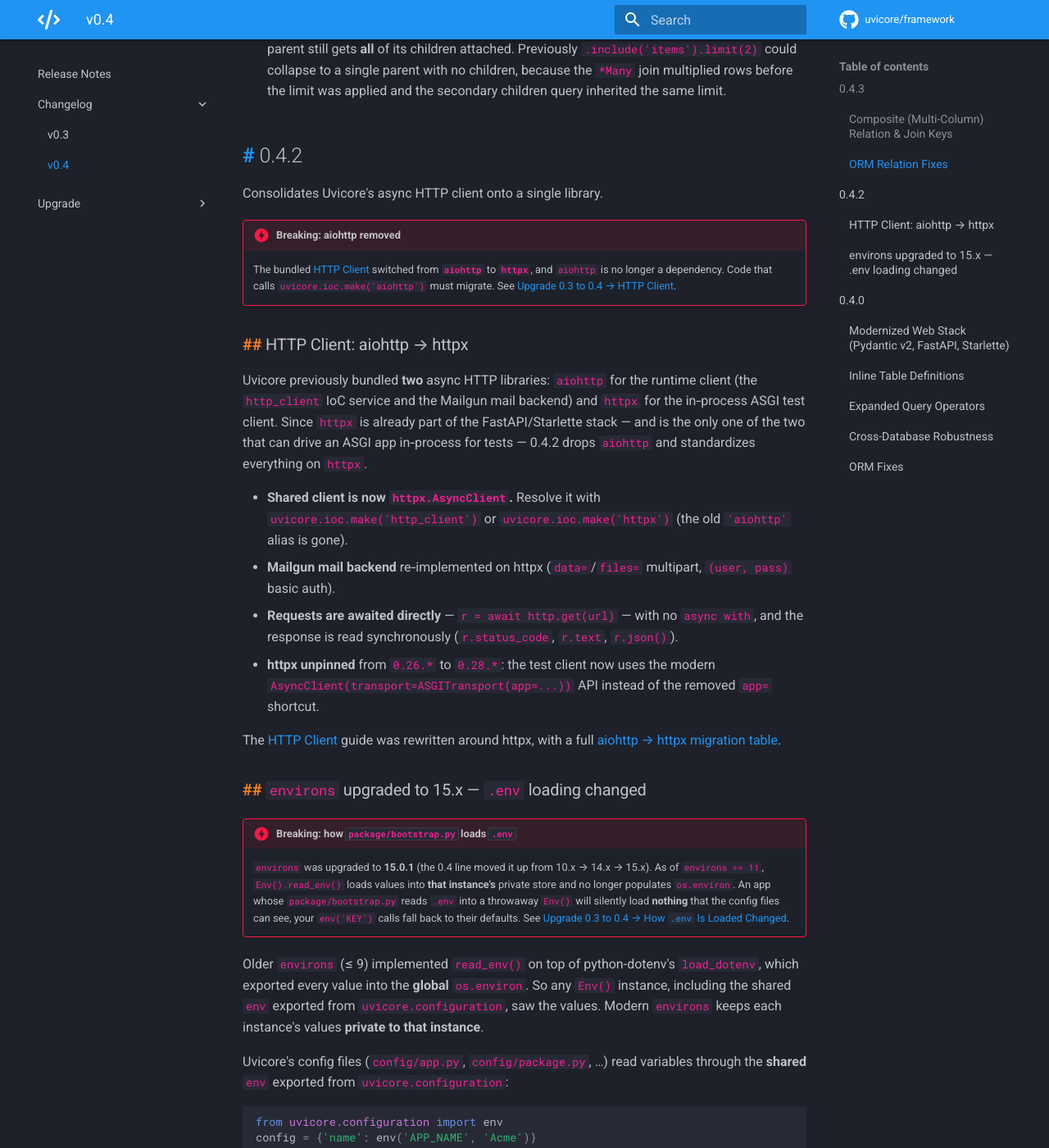
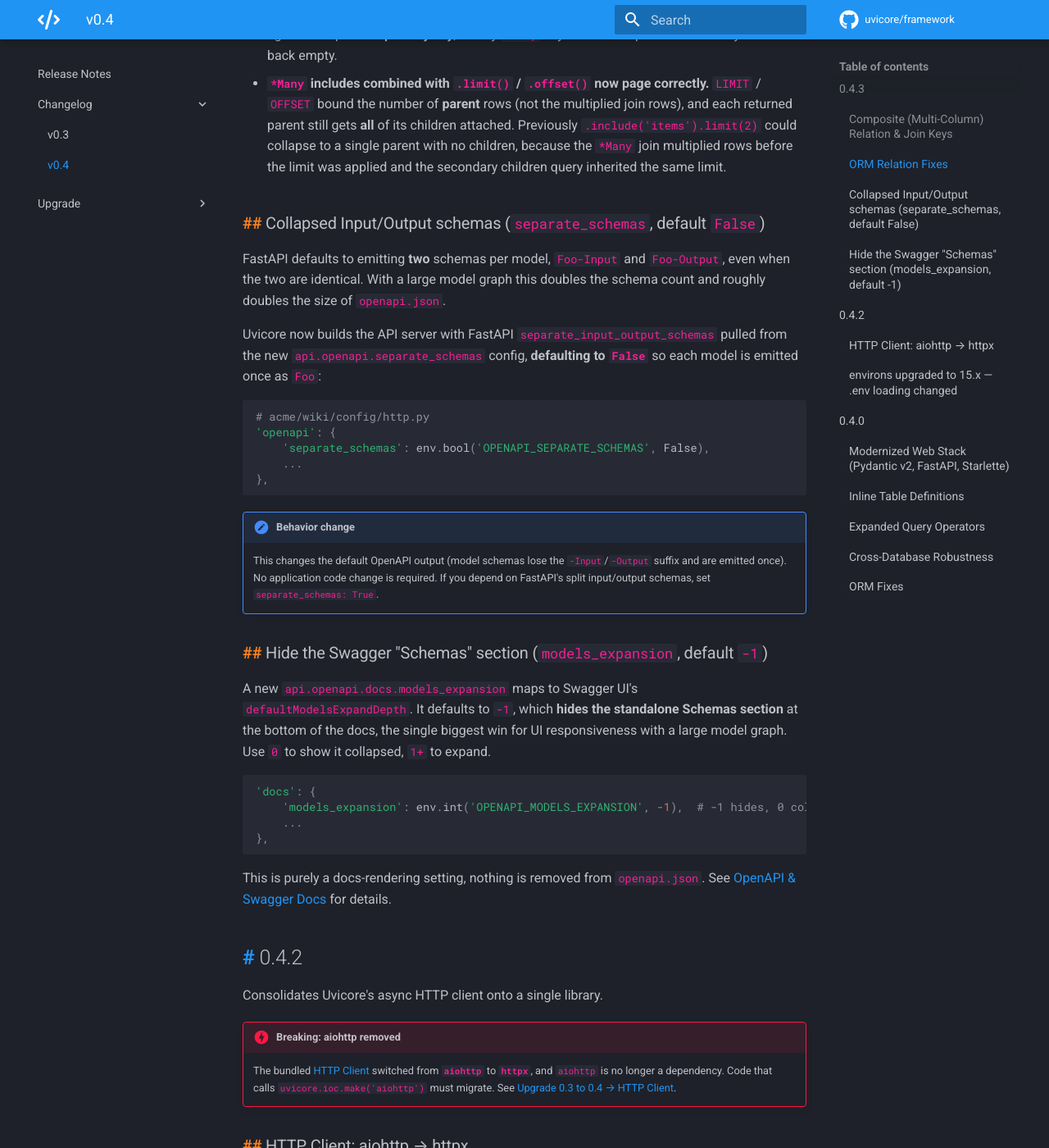
Before and after one commit to uvicore/docs, an MkDocs documentation site: the page built from docs/epologue/changelog/0.4.md, in a window 1280 px wide and 1400 px high, scrolled down 1421 px. Shown: the whole window at 82% size. Built offline with MkDocs 1.6.1 and Material for MkDocs 9.7.7, drawn with Linux system fonts in a browser that asks for light colours; comment, search, counter and statistics services are not loaded; some of the changed text lies outside the part shown.

Commit message:
New openapi large dataset optimizations

````diff
--- a/docs/epologue/changelog/0.4.md
+++ b/docs/epologue/changelog/0.4.md
@@ -12,6 +12,10 @@
 
 Hardens the ORM's relation / eager-loading layer and adds **composite (multi-column) joins**
 across all three database layers.  Purely additive, no breaking changes.
+
+Tames large OpenAPI schema sets so the Swagger docs stay fast and readable when an app exposes
+many models (especially through the [automatic model CRUD API](../../http/api/model-router.md)).
+Adds two `config/http.py` `api.openapi` knobs and changes one default.
 
 ### Composite (Multi-Column) Relation & Join Keys
 
@@ -55,6 +59,47 @@
   `.include('items').limit(2)` could collapse to a single parent with no children, because the
   `*Many` join multiplied rows before the limit was applied and the secondary children query
   inherited the same limit.
+
+### Collapsed Input/Output schemas (`separate_schemas`, default `False`)
+
+FastAPI defaults to emitting **two** schemas per model, `Foo-Input` and `Foo-Output`, even when the
+two are identical.  With a large model graph this doubles the schema count and roughly doubles the
+size of `openapi.json`.
+
+Uvicore now builds the API server with FastAPI `separate_input_output_schemas` pulled from the new
+`api.openapi.separate_schemas` config, **defaulting to `False`** so each model is emitted once as
+`Foo`:
+
+```python
+# acme/wiki/config/http.py
+'openapi': {
+    'separate_schemas': env.bool('OPENAPI_SEPARATE_SCHEMAS', False),
+    ...
+},
+```
+
+!!! note "Behavior change"
+    This changes the default OpenAPI output (model schemas lose the `-Input`/`-Output` suffix and
+    are emitted once).  No application code change is required.  If you depend on FastAPI's split
+    input/output schemas, set `separate_schemas: True`.
+
+### Hide the Swagger "Schemas" section (`models_expansion`, default `-1`)
+
+A new `api.openapi.docs.models_expansion` maps to Swagger UI's `defaultModelsExpandDepth`.  It
+defaults to `-1`, which **hides the standalone Schemas section** at the bottom of the docs, the
+single biggest win for UI responsiveness with a large model graph.  Use `0` to show it collapsed,
+`1+` to expand.
+
+```python
+'docs': {
+    'models_expansion': env.int('OPENAPI_MODELS_EXPANSION', -1),  # -1 hides, 0 collapses, 1+ expands
+    ...
+},
+```
+
+This is purely a docs-rendering setting, nothing is removed from `openapi.json`.  See
+[OpenAPI & Swagger Docs](../../http/api/openapi.md#taming-large-schema-sets) for details.
+
 
 
 ## 0.4.2
--- a/docs/http/api/openapi.md
+++ b/docs/http/api/openapi.md
@@ -19,9 +19,11 @@
 'openapi': {
     'title': env('OPENAPI_TITLE', 'Acme Wiki API Docs'),
     'path': '/openapi.json',
+    'separate_schemas': env.bool('OPENAPI_SEPARATE_SCHEMAS', False),
     'docs': {
         'path': '/docs',
         'expansion': 'list',                 # list, none or full
+        'models_expansion': env.int('OPENAPI_MODELS_EXPANSION', -1),
         'favicon_url': '...',
         'js_url': '/assets/wiki/js/swagger-ui-bundle.min.js',
         'css_url': '/assets/wiki/css/swagger-dark-ui.css',
@@ -80,6 +82,45 @@
 
 ---
 
+## Taming Large Schema Sets
+
+When you expose many models, especially through the [automatic model CRUD API](model-router.md), the OpenAPI schema can grow large and the Swagger UI can become sluggish, because Swagger renders the entire **Schemas** section and resolves every `$ref`.  Two config knobs keep it fast.
+
+### `separate_schemas` — one schema per model, not two
+
+By default FastAPI emits **two** schemas for every model, `Foo-Input` (request bodies) and `Foo-Output` (responses), even when the two are identical.  With a large model graph this doubles your schema count and can easily double the size of your `openapi.json`.
+
+Uvicore defaults `separate_schemas` to `False`, collapsing each model into a **single** `Foo` schema:
+
+```python
+'openapi': {
+    'separate_schemas': env.bool('OPENAPI_SEPARATE_SCHEMAS', False),  # one schema per model
+    ...
+},
+```
+
+Set it to `True` only if you genuinely need FastAPI's split input/output schema behavior (e.g. you rely on read-only fields differing between request and response).
+
+### `models_expansion` — hide the giant Schemas section
+
+The `models_expansion` setting maps to Swagger UI's `defaultModelsExpandDepth` and controls the **Schemas** section at the bottom of the docs:
+
+- `-1` (Uvicore default) hides the Schemas section entirely, the single biggest win for responsiveness when your model graph is large.
+- `0` shows the section collapsed.
+- `1` or higher expands the models.
+
+```python
+'docs': {
+    'models_expansion': env.int('OPENAPI_MODELS_EXPANSION', -1),  # -1 hides, 0 collapses, 1+ expands
+    ...
+},
+```
+
+!!! tip
+    Hiding the Schemas section (`models_expansion: -1`) does not remove anything from `openapi.json`, your endpoints still document their full request/response shapes inline.  It only stops Swagger UI from rendering the (often huge) standalone model list.
+
+---
+
 ## OAuth2 in the Docs
 
 When `oauth2_enabled` is `true` and your OAuth2 settings are configured in [`config/auth.py`](authentication.md#oauth2-and-the-openapi-docs), Swagger UI displays an **Authorize** button so you (and your API consumers) can log in and test protected endpoints right from the docs.
````
Also changed, not shown: docs/epologue/release-notes.md (+1 -0 lines), journal/2026-06-24.md (added, +13 -0 lines).
